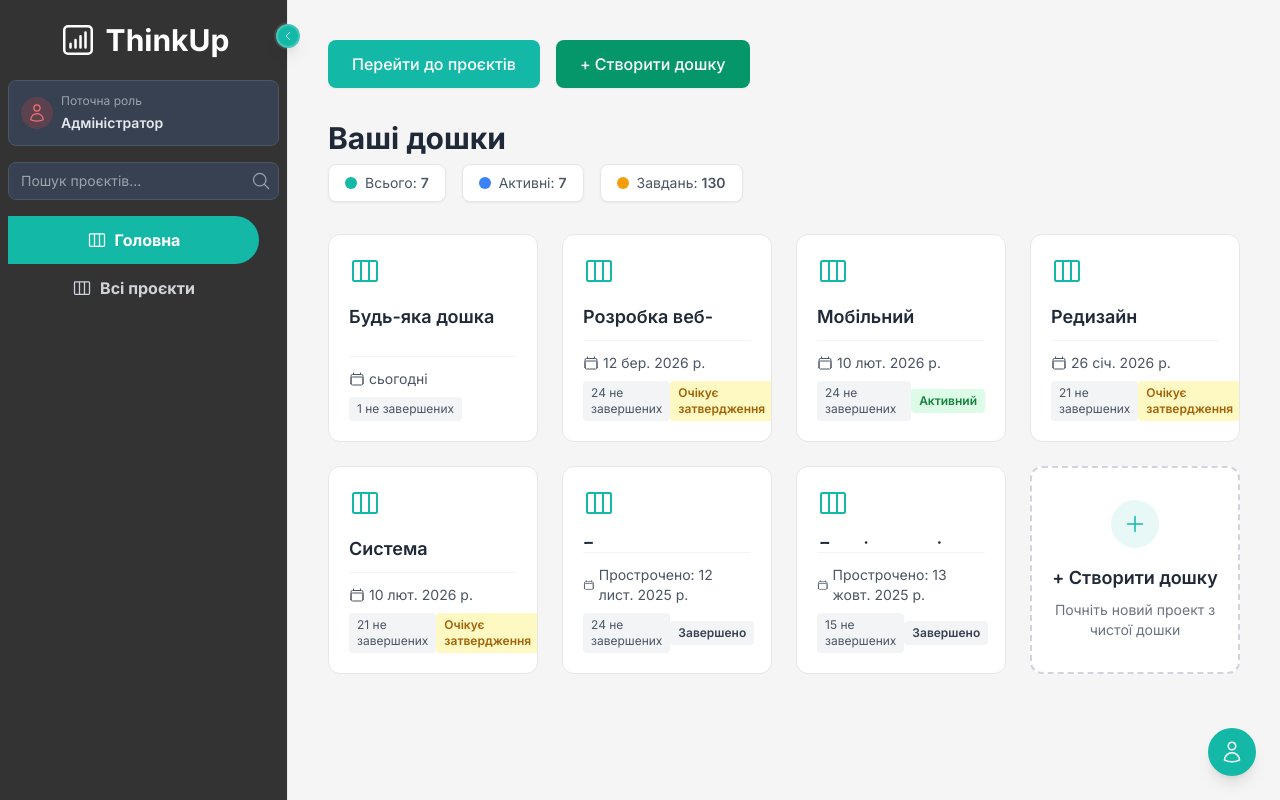
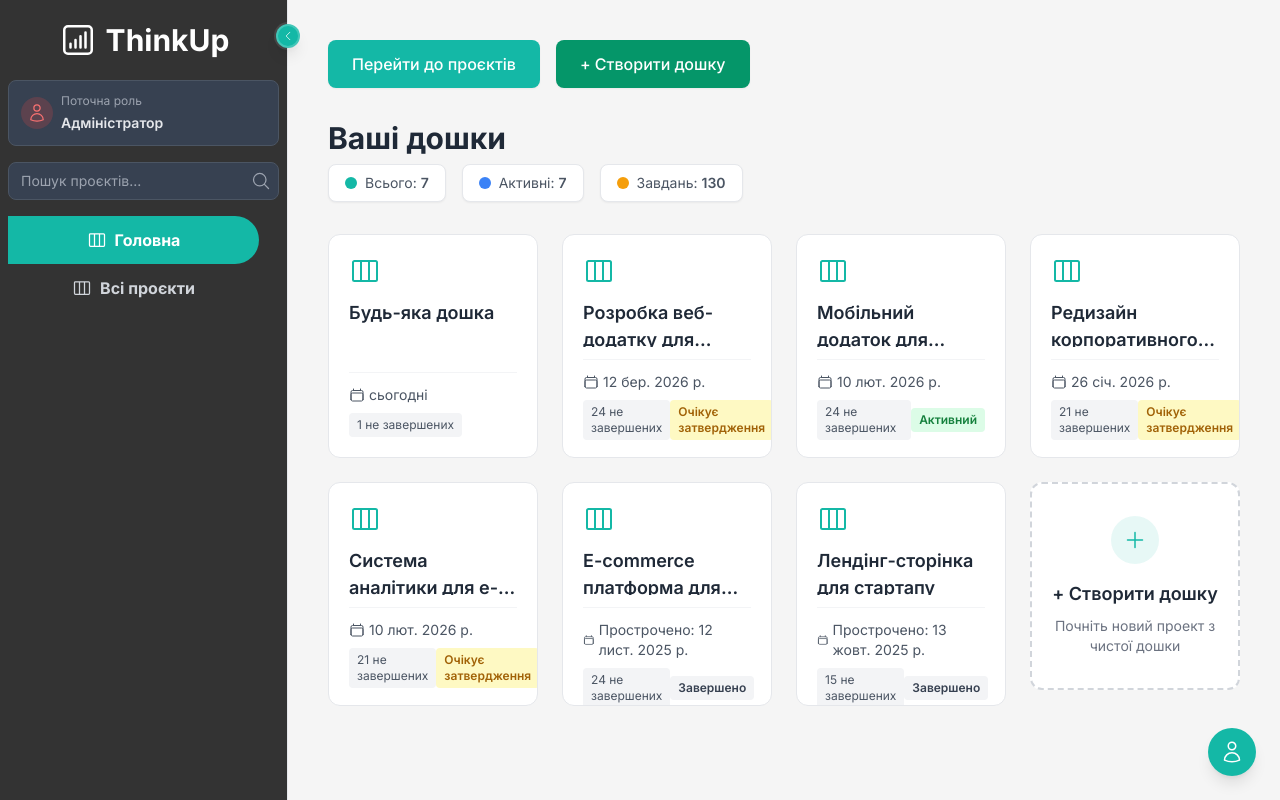
Before and after one commit to VitaliyBogdanuk/thinkup, a Nuxt app: page / in a window 1280 px wide. Built offline with nearby package versions, Linux system fonts and the light colour scheme.

Commit message:
dash fix

```diff
--- a/components/HeaderComponent.vue
+++ b/components/HeaderComponent.vue
@@ -27,6 +27,7 @@
 </template>
 <script setup lang="ts">
 import { useKanbanStore } from "~~/stores";
+import { useProjectsStore } from "~~/stores/projects";
 import {
   Bars2Icon,
   XMarkIcon,
@@ -40,11 +41,24 @@ const router = useRouter();
 
 //Store
 const store = useKanbanStore();
+const projectsStore = useProjectsStore();
 const { boards } = storeToRefs(store);
 
 const boardId = route.params.board.toString();
 const boardName = computed(() => {
-  return boards.value?.find((board) => board.id === boardId)?.name;
+  // Спочатку шукаємо дошку
+  const board = boards.value?.find((board) => board.id === boardId);
+  if (board?.name) {
+    return board.name;
+  }
+
+  // Якщо дошка не знайдена, шукаємо проєкт за boardId
+  const project = projectsStore.projects.find((p) => p.boardId === boardId);
+  if (project?.name) {
+    return project.name;
+  }
+
+  return "Дошка";
 });
 
 //Refs
--- a/pages/index.vue
+++ b/pages/index.vue
@@ -46,21 +46,21 @@
       <div
         v-for="board in boards"
         :key="board.id"
-        class="board-card rounded-xl bg-white p-5 cursor-pointer w-full h-52 hover:shadow-lg transition-all duration-300 border border-gray-200 group relative overflow-hidden"
+        class="board-card rounded-xl bg-white p-5 cursor-pointer w-full h-56 hover:shadow-lg transition-all duration-300 border border-gray-200 group relative overflow-hidden"
         @click="() => navigateToBoard(board)"
       >
         <!-- Іконка та назва -->
-        <div class="flex flex-col h-full">
-          <div class="mb-4">
+        <div class="flex flex-col h-full relative z-10">
+          <div class="mb-3 flex-shrink-0">
             <ViewColumnsIcon class="board-card-icon w-8 h-8 text-savoy group-hover:text-white transition-colors" />
           </div>
 
-          <h2 class="text-lg font-semibold text-gray-800 group-hover:text-white mb-2 line-clamp-2">
-            {{ board.name }}
+          <h2 class="text-lg font-semibold text-gray-800 group-hover:text-white mb-3 line-clamp-2">
+            {{ getBoardDisplayName(board) }}
           </h2>
 
           <!-- Метадані дошки -->
-          <div class="mt-auto pt-3 border-t border-gray-100 group-hover:border-white/30 space-y-2">
+          <div class="mt-auto pt-3 border-t border-gray-100 group-hover:border-white/30 space-y-2 flex-shrink-0">
             <!-- Дедлайн -->
             <div class="flex items-center gap-1 text-sm text-gray-600 group-hover:text-white/80">
               <CalendarIcon class="w-4 h-4" />
@@ -72,7 +72,7 @@
               <span class="px-2 py-1 bg-gray-100 group-hover:bg-white/20 rounded text-xs text-gray-600 group-hover:text-white/80">
                 {{ getIncompleteTasksCount(board) }} не завершених
               </span>
-              <span v-if="getProjectStatus(board)" :class="getProjectStatusClass(getProjectStatus(board))" class="px-2 py-1 rounded text-xs font-semibold">
+              <span v-if="getProjectStatus(board)" :class="getProjectStatusClass(getProjectStatus(board))" class="px-2 py-1 rounded text-xs font-semibold group-hover:opacity-90">
                 {{ getProjectStatusText(getProjectStatus(board)) }}
               </span>
             </div>
@@ -80,7 +80,7 @@
         </div>
 
         <!-- Фон при наведенні -->
-        <div class="absolute inset-0 bg-gradient-to-br from-savoy to-savoy/80 opacity-0 group-hover:opacity-100 transition-opacity duration-300 -z-10"></div>
+        <div class="absolute inset-0 bg-[#14B8A6] opacity-0 group-hover:opacity-100 transition-opacity duration-300 -z-10 rounded-xl"></div>
       </div>
 
       <!-- Кнопка створення нової дошки -->
@@ -234,6 +234,22 @@ const getProjectForBoard = (board: any): Project | undefined => {
   return projectsStore.projects.find((p: Project) => p.boardId === board.id);
 };
 
+// Отримуємо назву для відображення на картці
+const getBoardDisplayName = (board: any): string => {
+  if (!board || !board.id) {
+    return "Дошка";
+  }
+
+  // Спочатку перевіряємо, чи це проєктна дошка
+  const project = getProjectForBoard(board);
+  if (project && project.name) {
+    return project.name;
+  }
+
+  // Якщо не проєкт, повертаємо назву дошки
+  return board.name || "Дошка";
+};
+
 // Отримуємо текст дедлайну
 const getDeadlineText = (board: any): string => {
   const project = getProjectForBoard(board);
@@ -381,6 +397,11 @@ onMounted(() => {
   -webkit-line-clamp: 2;
   -webkit-box-orient: vertical;
   overflow: hidden;
+  text-overflow: ellipsis;
+  word-break: break-word;
+  line-height: 1.5;
+  max-height: 3.6rem;
+  min-height: 3rem;
 }
 
 .fade-enter-active,
@@ -408,11 +429,29 @@ onMounted(() => {
 </style>
 
 <style scoped>
+.board-card {
+  position: relative;
+}
+
 .board-card:hover {
-  background-color: #14B8A6;
+  background-color: #14B8A6 !important;
+}
+
+.board-card:hover .board-card-icon,
+.board-card:hover h2,
+.board-card:hover .text-gray-600,
+.board-card:hover .text-gray-800,
+.board-card:hover span {
+  color: white !important;
 }
 
 .board-card-icon {
   color: #14B8A6;
 }
+
+/* Забезпечуємо, що контент завжди видимий */
+.board-card > div {
+  position: relative;
+  z-index: 10;
+}
 </style>
```
